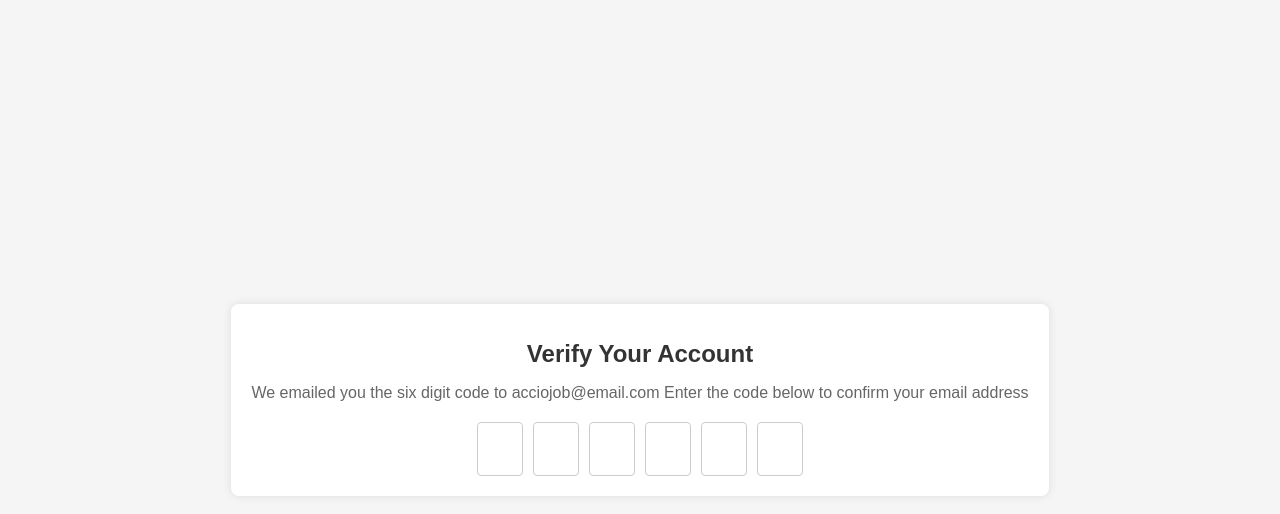
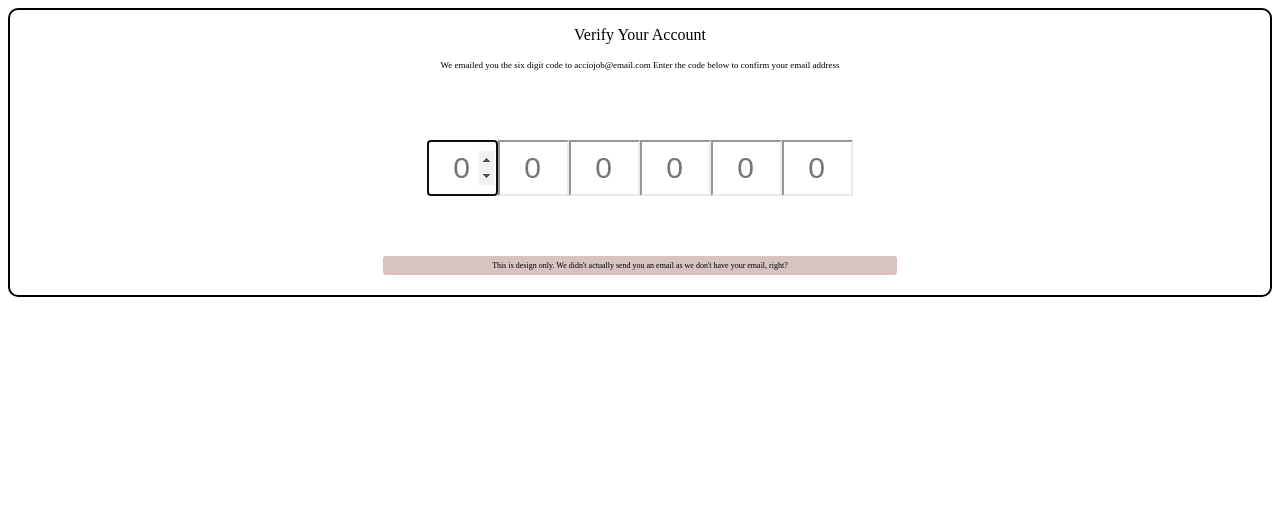
Before and after one commit to acciojob/OTP-deepak5230, a website: page main.html in a window 1280 px wide. Drawn offline with Linux system fonts and the light colour scheme.

Commit message:
created a submission

```diff
--- a/main.html
+++ b/main.html
@@ -7,24 +7,24 @@
 </head>
 
 <body>
-    <div class="container">
-        <h1 id="verification_heading">Verify Your Account</h1>
-        <p id="verification_subtext">We emailed you the six digit code to acciojob@email.com Enter the code below to confirm your email address</p>
-        <div class="code-container">
-            <input type="text" class="code" maxlength="1">
-            <input type="text" class="code" maxlength="1">
-            <input type="text" class="code" maxlength="1">
-            <input type="text" class="code" maxlength="1">
-            <input type="text" class="code" maxlength="1">
-            <input type="text" class="code" maxlength="1">
-        </div>
-    </div>
+	<!-- the entire body must be written by student -->
+	<div id="box">
+		<p id="verification_heading">Verify Your Account</p>
+		<p id="verification_subtext">We emailed you the six digit code to acciojob@email.com Enter the code below to confirm your email address</p>
+		<div class="code-container">
+			<input focused class="code" id="code-1" type="number" placeholder="0"></input>
+			<input class="code" id="code-2" type="number" placeholder="0"></input>
+			<input class="code" id="code-3" type="number" placeholder="0"></input>
+			<input class="code" id="code-4" type="number" placeholder="0"></input>
+			<input class="code" id="code-5" type="number" placeholder="0"></input>
+			<input class="code" id="code-6" type="number" placeholder="0"></input>
+		</div>
+		<div class="dbox">
+			<p class="disclaimer">This is design only. We didn't actually send you an email as we
+				don't have your email, right?</p>
+		</div>
 
-    <script src="script.js"></script>
-</body>
-</html>
-
-	<!-- the entire body must be written by student -->
+	</div>
     <script type="text/javascript" src="./script.js">
 </script>
 
--- /dev/null
+++ b/script.js
@@ -0,0 +1,26 @@
+document.addEventListener('DOMContentLoaded', (event) => {
+   let arr = Array.from(document.querySelectorAll('.code'));
+
+    arr.forEach((item, index) => {
+      item.addEventListener('input', () => {
+        if (item.value.length > 0) {
+          if (index < arr.length - 1) {
+            arr[index + 1].focus();
+          }
+        }
+      });
+
+      item.addEventListener('keydown', (event) => {
+        if (event.key === 'Backspace' && item.value.length === 0) {
+          if (index > 0) {
+            arr[index - 1].focus();
+          }
+        }
+      });
+    });
+
+    // Set the focus on the first input field when the page loads
+    if (arr.length > 0) {
+      arr[0].focus();
+    }
+  });
--- a/styles.css
+++ b/styles.css
@@ -1,49 +1,40 @@
-body {
-    display: flex;
-    justify-content: center;
-    align-items: center;
-    height: 100vh;
-    margin: 0;
-    background-color: #f5f5f5;
-    font-family: Arial, sans-serif;
+#box{
+	border:2px solid black;
+	border-radius: 10px;
+	text-align:center;
 }
+#verification_subtext{
+	font-size:9px;
+	margin-bottom:40px
+}
+.code{
+	padding-left:15px;
+	margin:0;
+	width:50px;
+	height:50px;
+	font-size:30px;
+	text-align:center;
+	color:gray;
+	border-color:none;
+	border-opacity: 0.7;
+	border-color:#eaeaea;
+}
+.code-container{
+	display:flex;
+	justify-content:center;
+	padding: 30px;
 
-.container {
-    text-align: center;
-    background: white;
-    padding: 20px;
-    border-radius: 8px;
-    box-shadow: 0 0 10px rgba(0, 0, 0, 0.1);
 }
-
-#verification_heading {
-    margin-bottom: 10px;
-    font-size: 24px;
-    color: #333;
+.disclaimer{
+	font-size:8px;
+	width:40%;
+	background-color:#d8c2c2;
+	padding:5px;
+	border-radius:3px;
+	margin-top:30px;
+	margin-bottom:20px;
 }
-
-#verification_subtext {
-    margin-bottom: 20px;
-    color: #666;
+.dbox{
+	display:flex;
+	justify-content:center;
 }
-
-.code-container {
-    display: flex;
-    justify-content: center;
-    gap: 10px;
-}
-
-.code {
-    width: 40px;
-    height: 50px;
-    text-align: center;
-    font-size: 24px;
-    border: 1px solid #ccc;
-    border-radius: 4px;
-}
-
-.code:focus {
-    border-color: #007bff;
-    outline: none;
-    box-shadow: 0 0 5px rgba(0, 123, 255, 0.5);
-}
```
